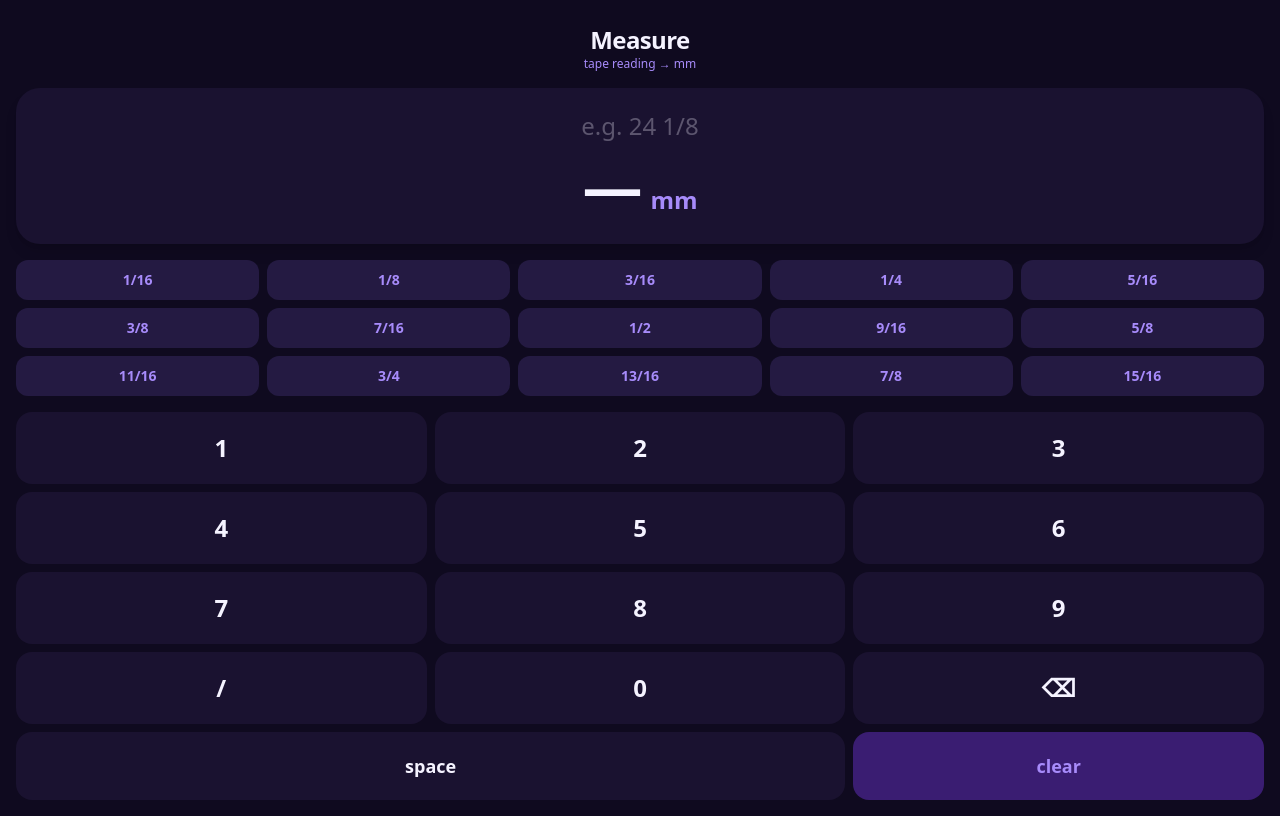
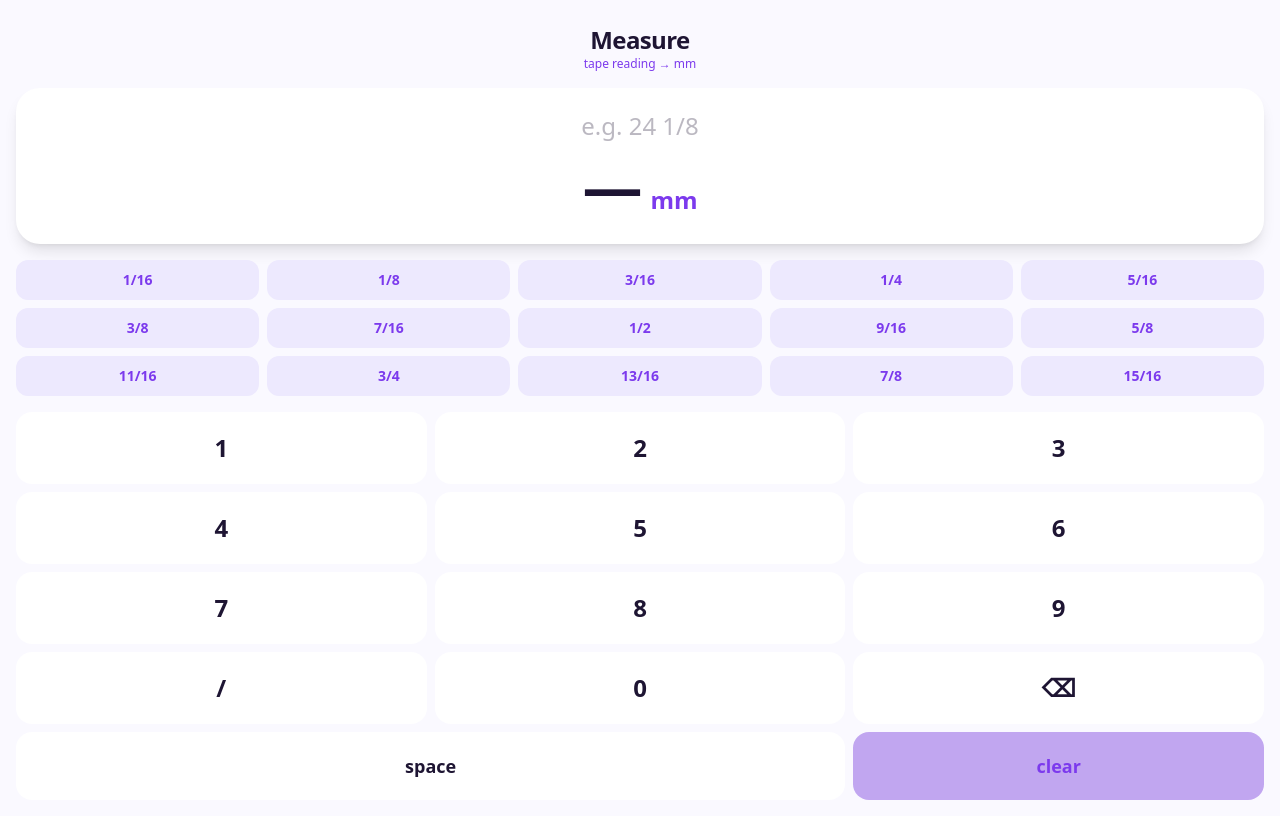
Before and after one commit to Kirkvq/MeasureTape, a Next.js app: page / in a window 1280 px wide. Built offline with nearby package versions, Linux system fonts and the light colour scheme.

Commit message:
Switch to light theme

```diff
--- a/src/app/globals.css
+++ b/src/app/globals.css
@@ -1,12 +1,12 @@
 @import "tailwindcss";
 
 :root {
-  --background: #0f0a1f;
-  --foreground: #f5f3ff;
-  --accent: #a78bfa;
-  --accent-dark: #7c3aed;
-  --surface: #1a1230;
-  --surface-2: #241a42;
+  --background: #faf9ff;
+  --foreground: #1e1533;
+  --accent: #7c3aed;
+  --accent-dark: #6d28d9;
+  --surface: #ffffff;
+  --surface-2: #ede9fe;
 }
 
 @theme inline {
--- a/src/app/layout.tsx
+++ b/src/app/layout.tsx
@@ -7,7 +7,7 @@ export const metadata: Metadata = {
   manifest: "/manifest.json",
   appleWebApp: {
     capable: true,
-    statusBarStyle: "black-translucent",
+    statusBarStyle: "default",
     title: "Measure",
   },
   icons: {
```
Also changed, not shown: public/manifest.json.
